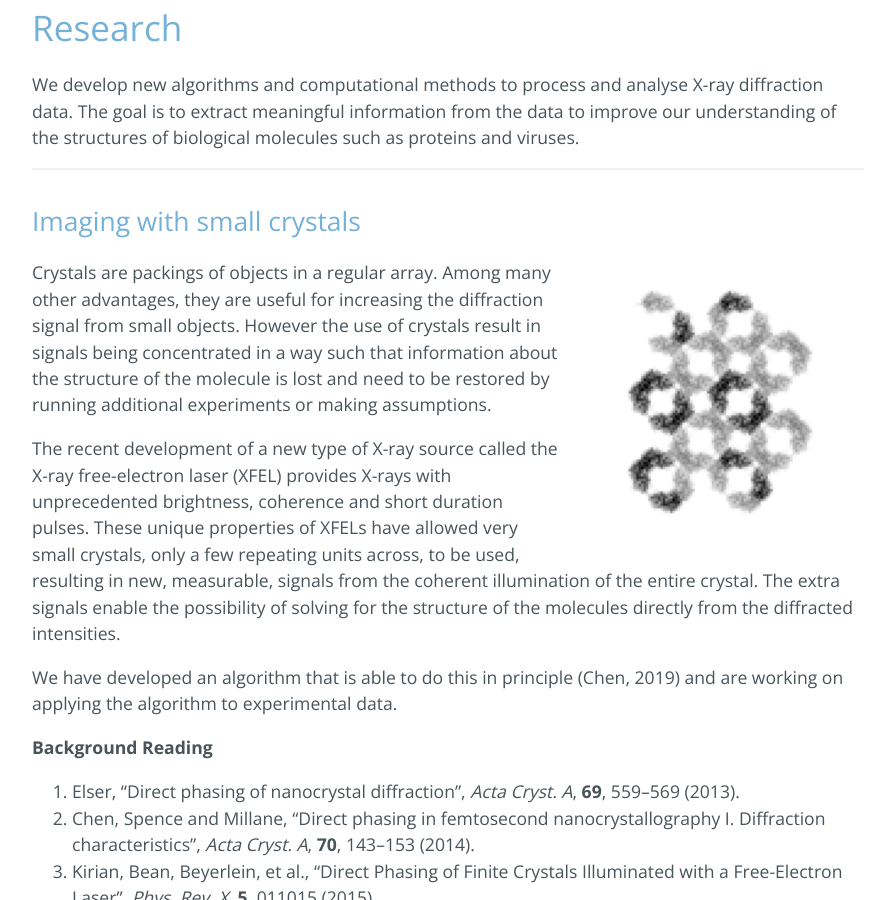
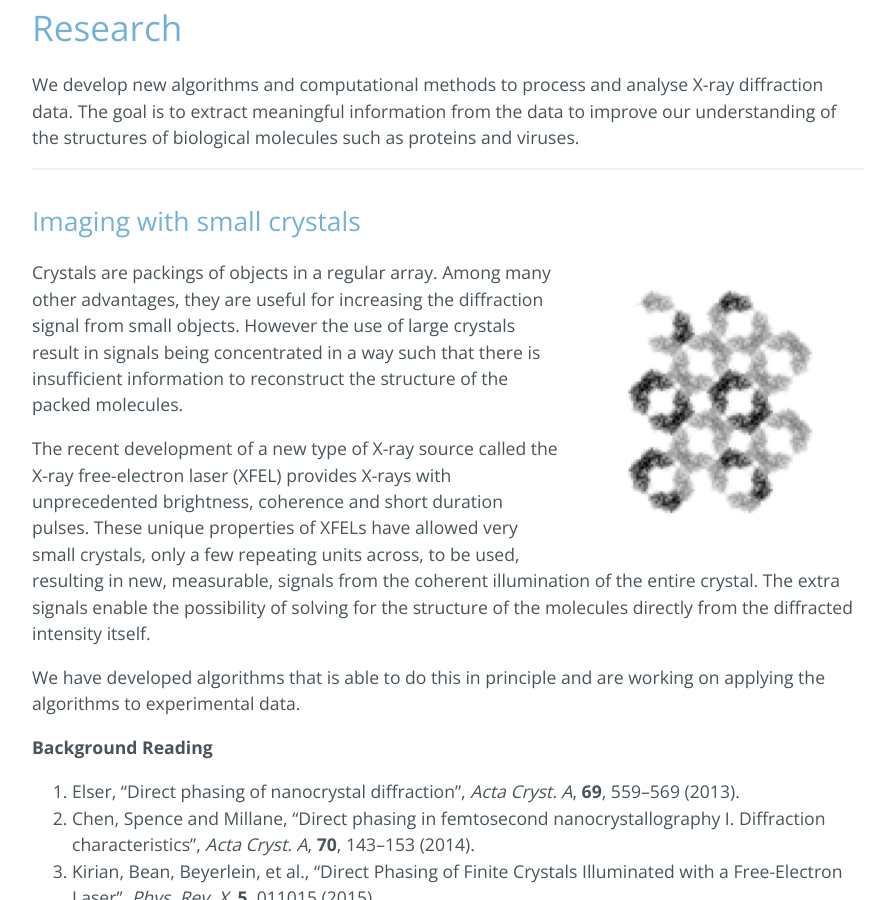
Before and after one commit to captvonsciencypants/computational-imaging-lab, a Jekyll site: the page built from research.md, in a window 1280 px wide and 900 px high, scrolled down 927 px. Shown: the whole window, without its empty margins (192-1087 px from the left). Built offline with Jekyll 4.4.1, drawn with Linux system fonts in a browser that asks for light colours; our own code applies the rules of GitHub Pages for plain Markdown files; the repository's description, which GitHub fills in, is left out.

Commit message:
Update research.md

```diff
--- a/research.md
+++ b/research.md
@@ -7,11 +7,11 @@ We develop new algorithms and computational methods to process and analyse X-ray
 ## Imaging with small crystals
 <img align="right" src="figs/res_stp.png" width="300">
 
-Crystals are packings of objects in a regular array. Among many other advantages, they are useful for increasing the diffraction signal from small objects. However the use of crystals result in signals being concentrated in a way such that information about the structure of the molecule is lost and need to be restored by running additional experiments or making assumptions.
+Crystals are packings of objects in a regular array. Among many other advantages, they are useful for increasing the diffraction signal from small objects. However the use of large crystals result in signals being concentrated in a way such that there is insufficient information to reconstruct the structure of the packed molecules.
 
-The recent development of a new type of X-ray source called the X-ray free-electron laser (XFEL) provides X-rays with unprecedented brightness, coherence and short duration pulses. These unique properties of XFELs have allowed very small crystals, only a few repeating units across, to be used, resulting in new, measurable, signals from the coherent illumination of the entire crystal. The extra signals enable the possibility of solving for the structure of the molecules directly from the diffracted intensities.
+The recent development of a new type of X-ray source called the X-ray free-electron laser (XFEL) provides X-rays with unprecedented brightness, coherence and short duration pulses. These unique properties of XFELs have allowed very small crystals, only a few repeating units across, to be used, resulting in new, measurable, signals from the coherent illumination of the entire crystal. The extra signals enable the possibility of solving for the structure of the molecules directly from the diffracted intensity itself.
 
-We have developed an algorithm that is able to do this in principle (Chen, 2019) and are working on applying the algorithm to experimental data.
+We have developed algorithms that is able to do this in principle and are working on applying the algorithms to experimental data.
 
 **Background Reading**
 1. Elser, "Direct phasing of nanocrystal diffraction", _Acta Cryst. A_, **69**, 559–569 (2013).
```
